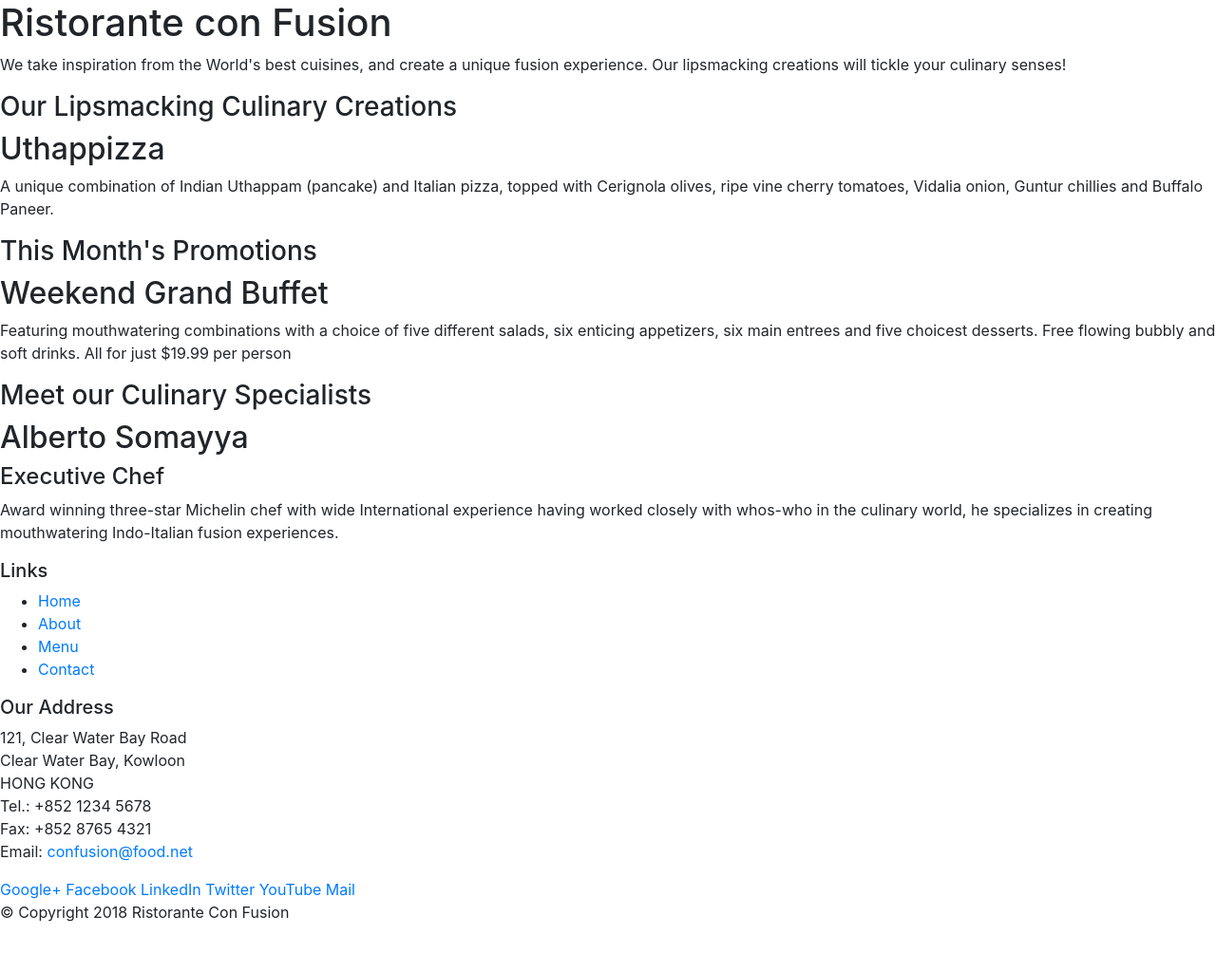
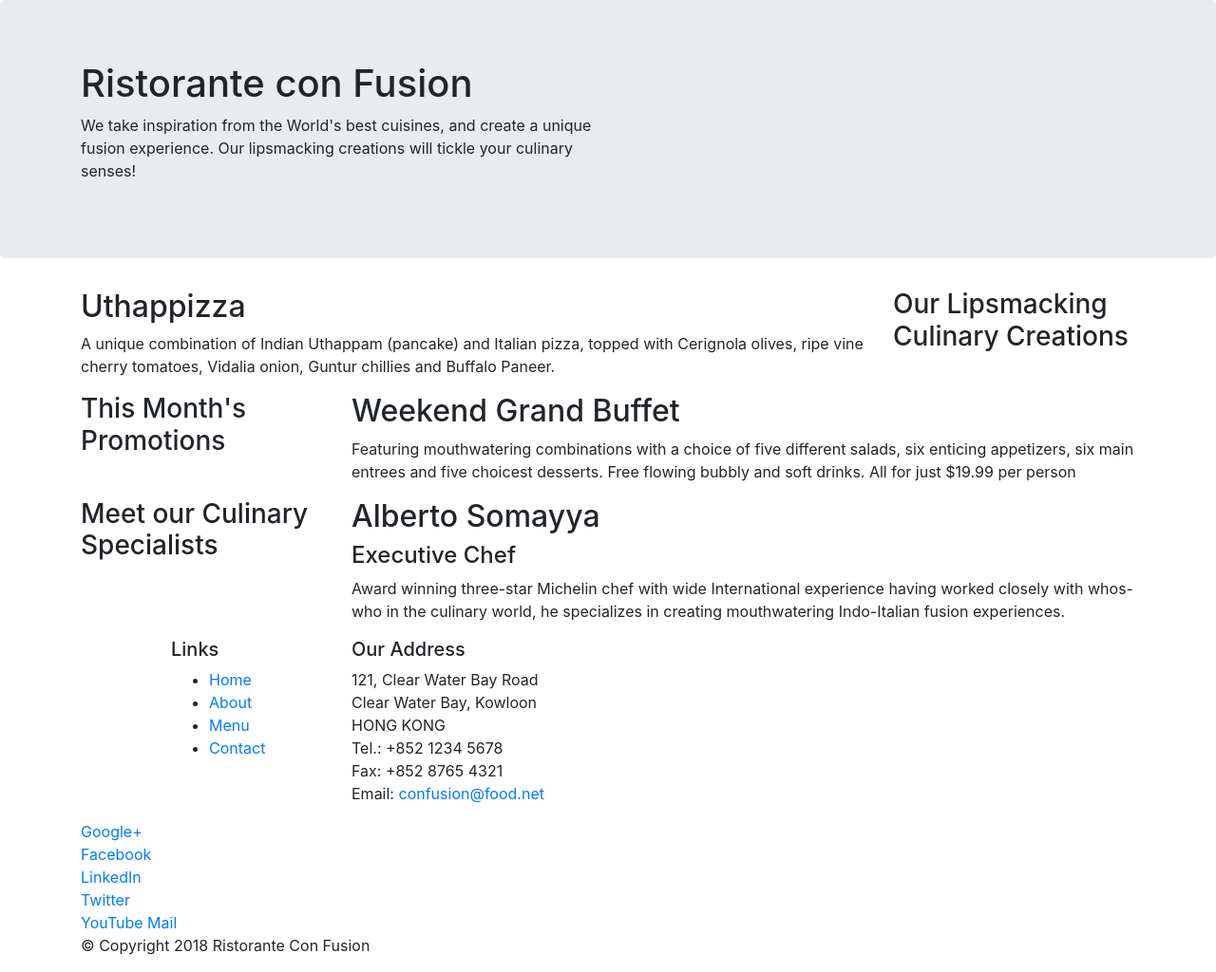
Before and after one commit to JessieKr/conFusion, a website: page index.html in a window 1280 px wide. Shown: the whole page at 95% size. Before the commit the page ends 989 px from the top, so only its background shows below. Drawn offline with nearby package versions, Linux system fonts and the light colour scheme.

Commit message:
Bootstrap Grid Part One

```diff
--- a/index.html
+++ b/index.html
@@ -14,46 +14,46 @@
 
 <body>
 
-    <header>
-        <div>
-            <div>
-                <div>
+    <header class="jumbotron">
+        <div class="container">
+            <div class="row">
+                <div class="col-12 col-sm-6">
                     <h1>Ristorante con Fusion</h1>
                     <p>We take inspiration from the World's best cuisines, and create a unique fusion experience. Our lipsmacking creations will tickle your culinary senses!</p>
                 </div>
-                <div>
+                <div class="col-12 col-sm">
                 </div>
             </div>
         </div>
     </header>
 
-    <div>
-        <div>
-            <div>
+    <div class="container">
+        <div class="row">
+            <div class="col-12 col-sm-4 order-sm-last col-md-3">
                 <h3>Our Lipsmacking Culinary Creations</h3>
             </div>
-            <div>
+            <div class="col col-sm order-sm-first col-md">
                 <h2>Uthappizza</h2>
                 <p>A unique combination of Indian Uthappam (pancake) and Italian pizza, topped with Cerignola olives, ripe vine cherry tomatoes, Vidalia onion, Guntur chillies and Buffalo Paneer.</p>
             </div>
         </div>
 
 
-        <div>
-            <div>
+        <div class="row">
+            <div class="col-12 col-sm-4 col-md-3">
                 <h3>This Month's Promotions</h3>
             </div>
-            <div>
+            <div class="col col-sm col-md">
                 <h2>Weekend Grand Buffet</h2>
                 <p>Featuring mouthwatering combinations with a choice of five different salads, six enticing appetizers, six main entrees and five choicest desserts. Free flowing bubbly and soft drinks. All for just $19.99 per person </p>
             </div>
         </div>
 
-        <div>
-            <div>
+        <div class="row">
+            <div class="col-12 col-sm-4 order-sm-last col-md-3">
                 <h3>Meet our Culinary Specialists</h3>
             </div>
-            <div>
+            <div class="col col-sm order-sm-last col-md">
                 <h2>Alberto Somayya</h2>
                 <h4>Executive Chef</h4>
                 <p>Award winning three-star Michelin chef with wide International experience having worked closely with whos-who in the culinary world, he specializes in creating mouthwatering Indo-Italian fusion experiences. </p>
@@ -62,9 +62,9 @@
     </div>
 
     <footer>
-        <div>
-            <div>
-                <div>
+        <div class="container">
+            <div class="row">
+                <div class="col-4 offset-1 col-sm-2">
                     <h5>Links</h5>
                     <ul>
                         <li><a href="#">Home</a></li>
@@ -73,7 +73,7 @@
                         <li><a href="#">Contact</a></li>
                     </ul>
                 </div>
-                <div>
+                <div class="col-7 col-sm-5">
                     <h5>Our Address</h5>
                     <address>
 		              121, Clear Water Bay Road<br>
@@ -85,7 +85,7 @@
 		           </address>
                 </div>
                 <div>
-                    <div>
+                    <div class="col-12 col-sm-4">
                         <a href="http://google.com/+">Google+</a>
                         <a href="http://www.facebook.com/profile.php?id=">Facebook</a>
                         <a href="http://www.linkedin.com/in/">LinkedIn</a>
@@ -95,8 +95,8 @@
                     </div>
                 </div>
            </div>
-           <div>
-                <div>
+           <div class="row">
+                <div class="col-auto">
                     <p>© Copyright 2018 Ristorante Con Fusion</p>
                 </div>
            </div>
```
